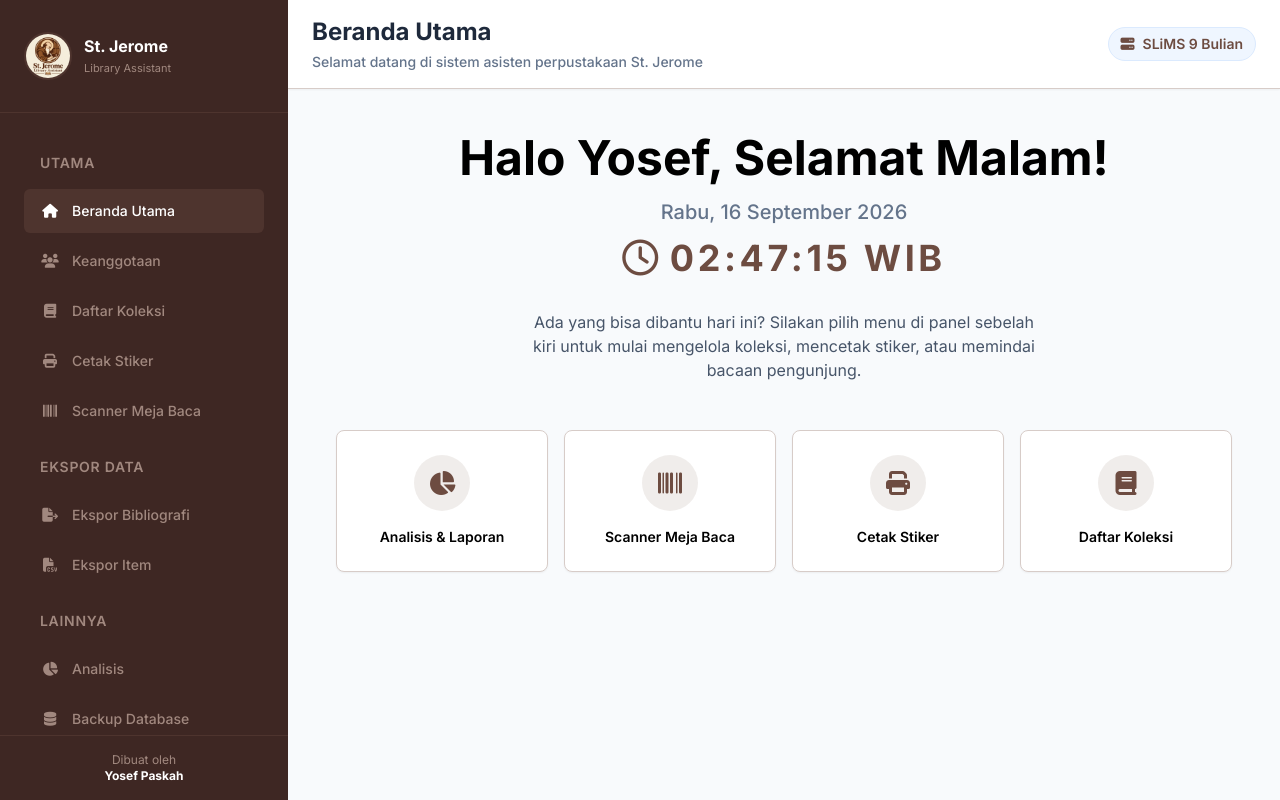
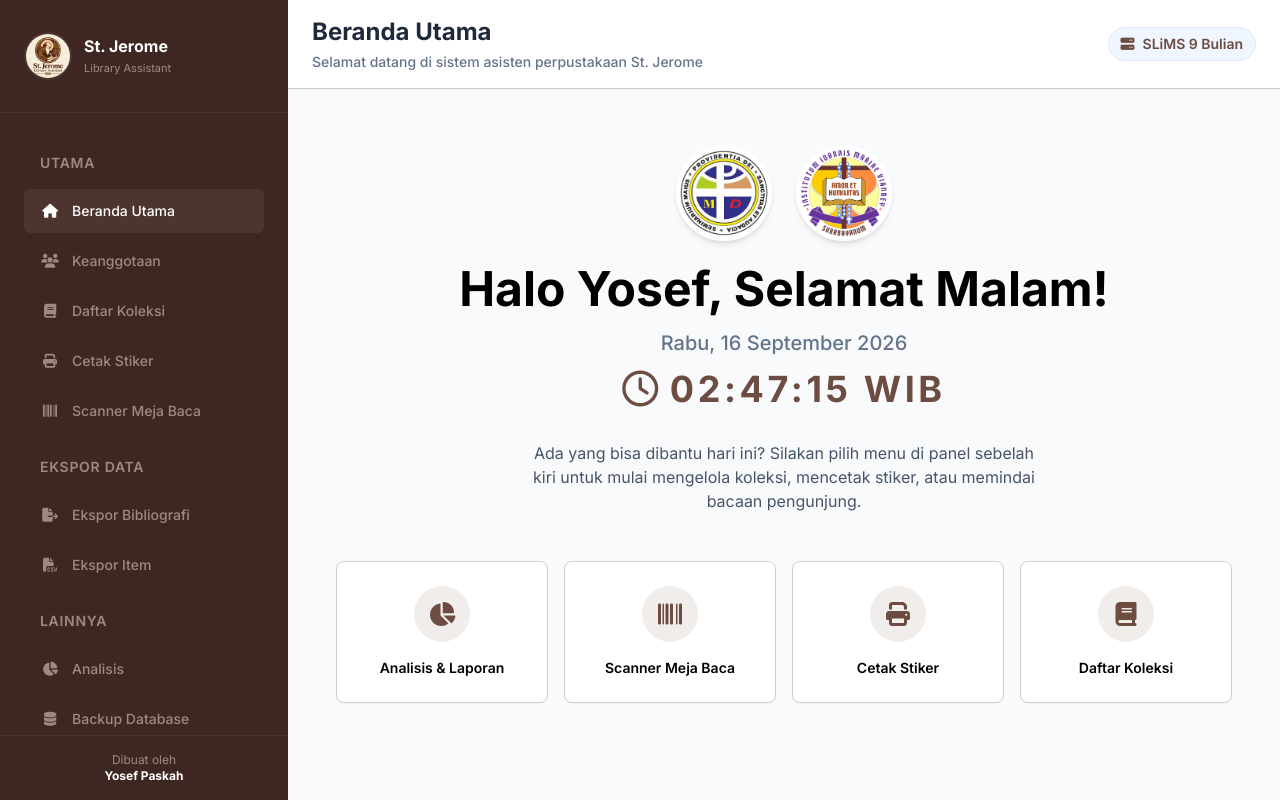
Before and after one commit to yosef-lib/st_jerome_web, a Flask app: page / in a window 1280 px wide. Run offline with Flask 3, Linux system fonts and the light colour scheme; the visitor is signed in with stand-in values (Sample User, id 1); some libraries are stand-ins or nearby versions.

Commit message:
Add logos to index.html

```diff
--- a/templates/index.html
+++ b/templates/index.html
@@ -4,7 +4,14 @@
 {% block page_subtitle %}Selamat datang di sistem asisten perpustakaan St. Jerome{% endblock %}
 
 {% block content %}
-<div class="flex flex-col items-center justify-center min-h-[60vh] text-center">
+<div class="flex flex-col items-center justify-center min-h-[60vh] text-center mt-8">
+
+    <!-- Logo Institusi -->
+    <div class="flex items-center justify-center gap-6 mb-6">
+        <img src="{{ url_for('static', filename='img/logo_stpd.png') }}" alt="STPD" class="w-24 h-24 object-contain rounded-full border-4 border-white shadow-md bg-white">
+        <img src="{{ url_for('static', filename='img/logo_imavi.png') }}" alt="IMAVI" class="w-24 h-24 object-contain rounded-full border-4 border-white shadow-md bg-white">
+    </div>
+
     <!-- Waktu & Jam Digital -->
     <div class="mb-8">
         <h1 class="text-4xl md:text-5xl font-bold text-black mb-2" id="homeGreeting">Halo Yosef, Selamat Datang!</h1>
```
